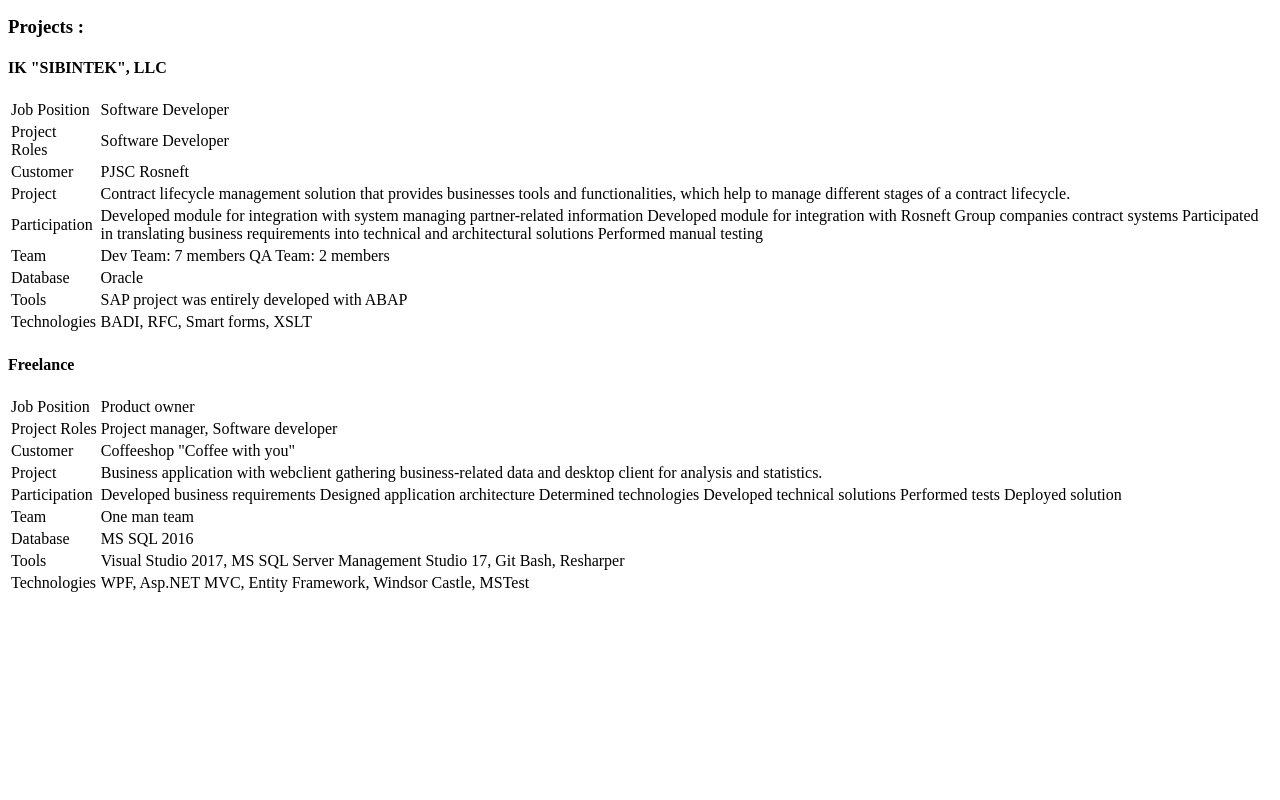
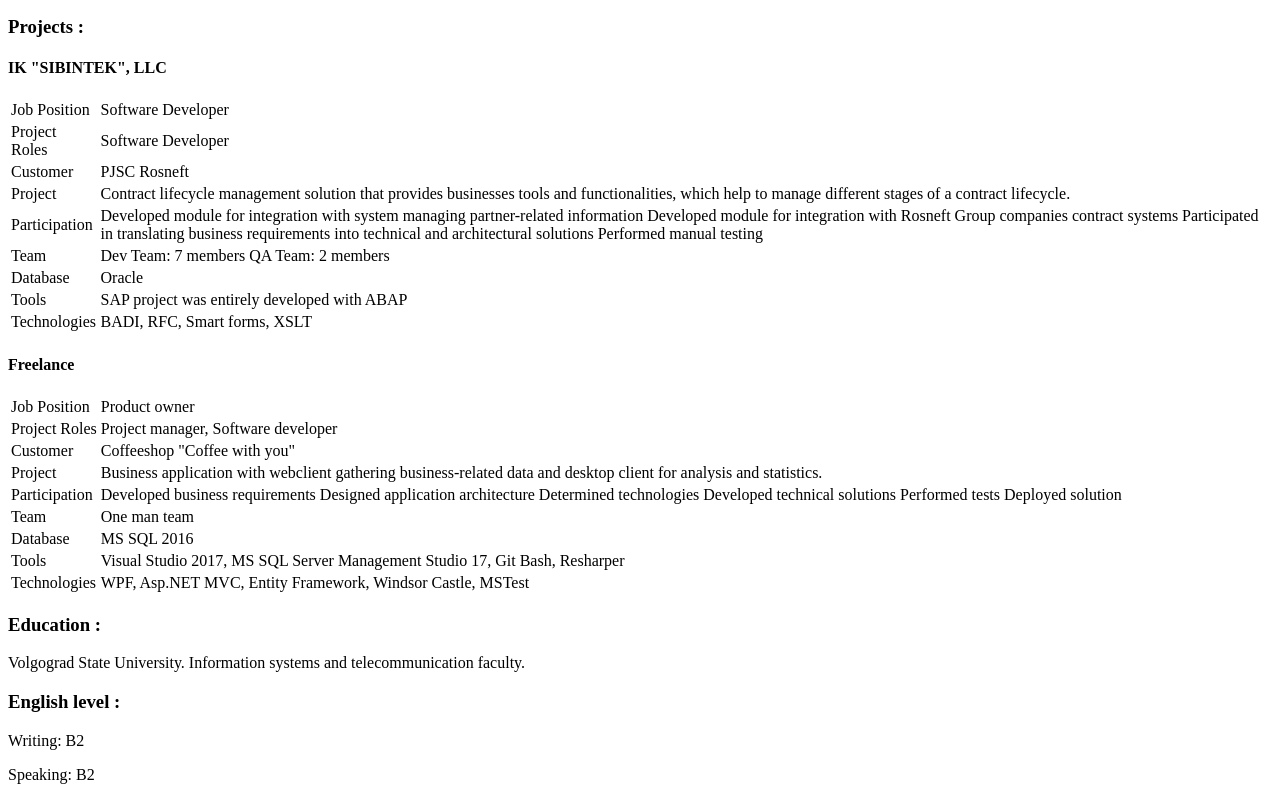
Before and after one commit to Antonenko-Max/Antonenko-Max.github.io, a plain HTML site: page index.html in a window 1280 px wide. Shown: the part 410-1210 px from the top of the page. Before the commit the page ends 1013 px from the top, so only its background shows below. Drawn offline with Linux system fonts and the light colour scheme.

Commit message:
feat: add extra info
fixes issue #3

```diff
--- a/index.html
+++ b/index.html
@@ -79,6 +79,10 @@
             <tr><td>Technologies</td><td>WPF, Asp.NET MVC, Entity Framework, Windsor Castle, MSTest</td></tr>
         </tbody>
     </table>
-
+    <h3>Education :</h3>
+    <p>Volgograd State University. Information systems and telecommunication faculty.</p>
+    <h3>English level :</h3>
+    <p>Writing: B2</p>
+    <p>Speaking: B2</p>
 </body>
 </html>
```
